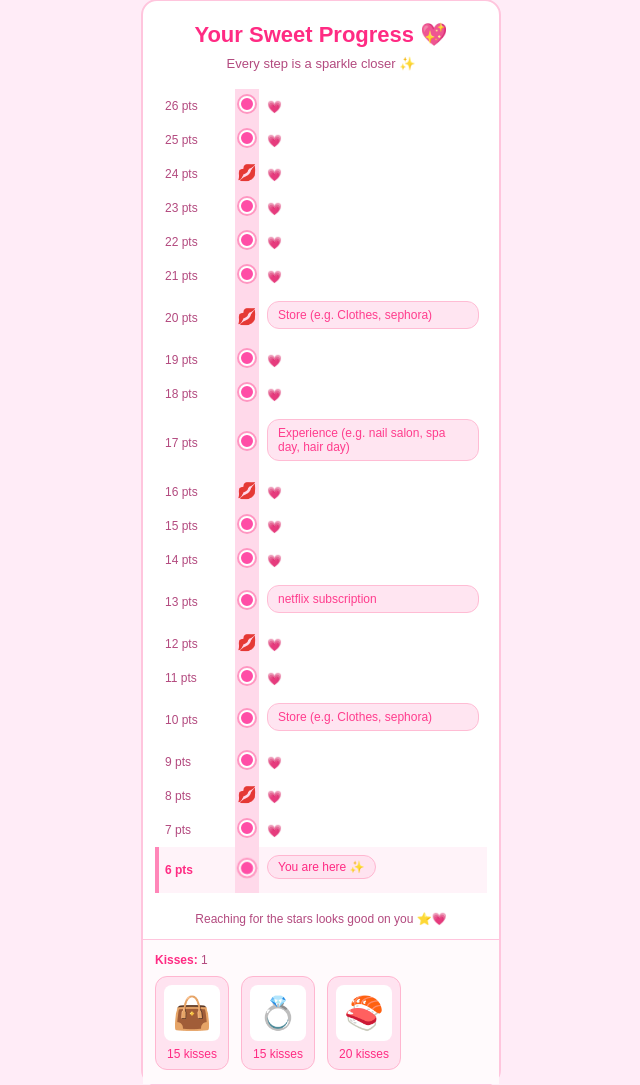
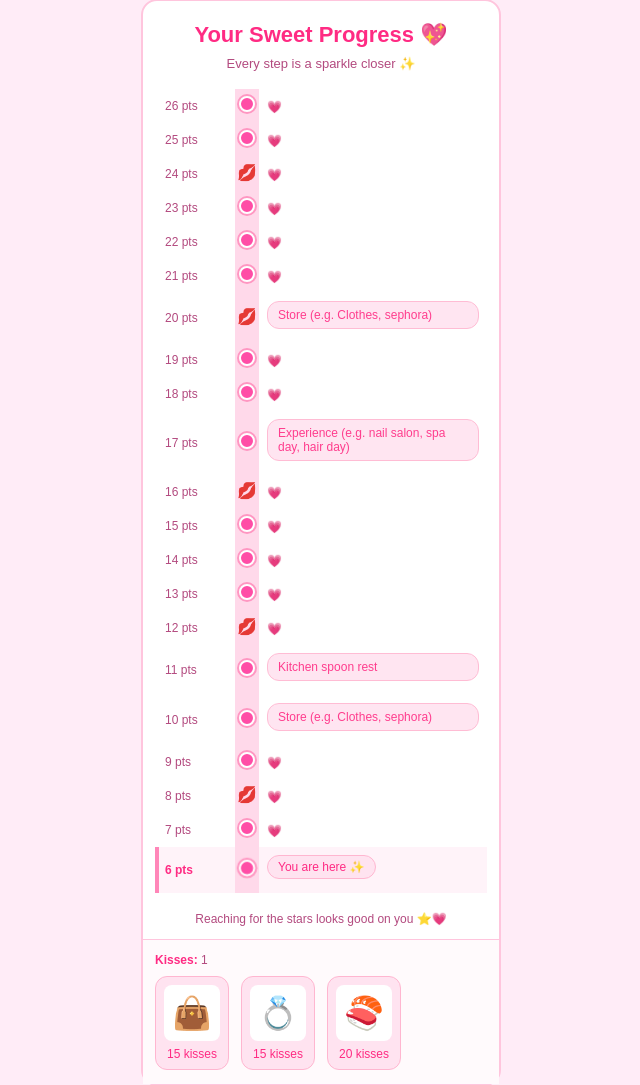
Before and after one commit to sebitommy123/zubatomic, a PHP site: page / in a window 1280 px wide. Shown: the part 21-1106 px from the top of the page, without its empty margins (319-959 px from the left). Run offline with PHP 8.4, Linux system fonts and the light colour scheme.

Commit message:
Update custom milestone for point 11 with kitchen spoon rest
Co-authored-by: sszafis <sszafis@gmail.com>

```diff
--- a/index.php
+++ b/index.php
@@ -36,7 +36,7 @@
   // Example: 13 => ['netflix subscription'].
   // You can add multiple per point: 21 => ['cute scrunchies', 'pink water bottle']
   $customMilestones = [
-    13 => ['netflix subscription'],
+    11 => ['Kitchen spoon rest'],
   ];
 ?>
 <!doctype html>
```
